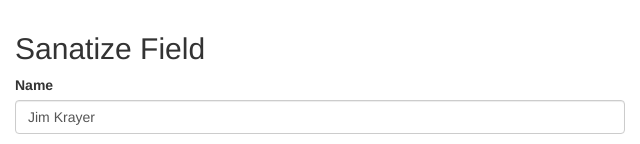
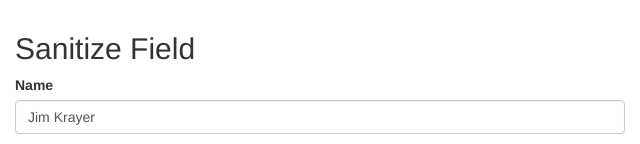
Before and after one commit to jkrayer/objectify, a website: page index.html in a window 1280 px wide. Shown: the part 656-800 px from the top of the page, 0-640 px from the left. Drawn offline with nearby package versions, Linux system fonts and the light colour scheme.

Commit message:
Spelling fix

```diff
--- a/index.html
+++ b/index.html
@@ -76,7 +76,7 @@
 
     <div class="row">
       <div class="col-md-6">
-        <h2>Sanatize Field</h2>
+        <h2>Sanitize Field</h2>
         <form action="" id="formthree" novalidate="">
           <div class="form-group">
             <label for="name">Name</label>
```
